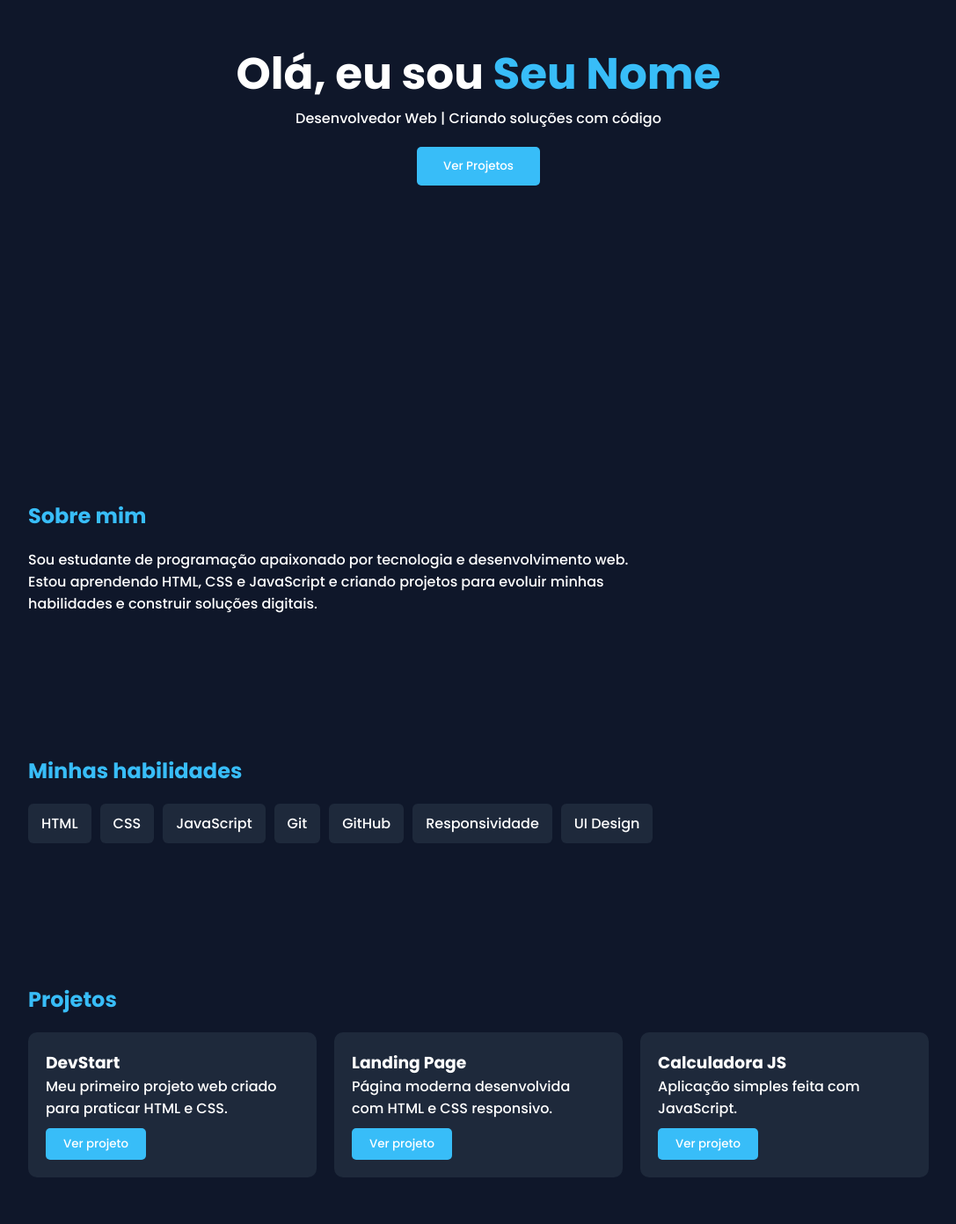
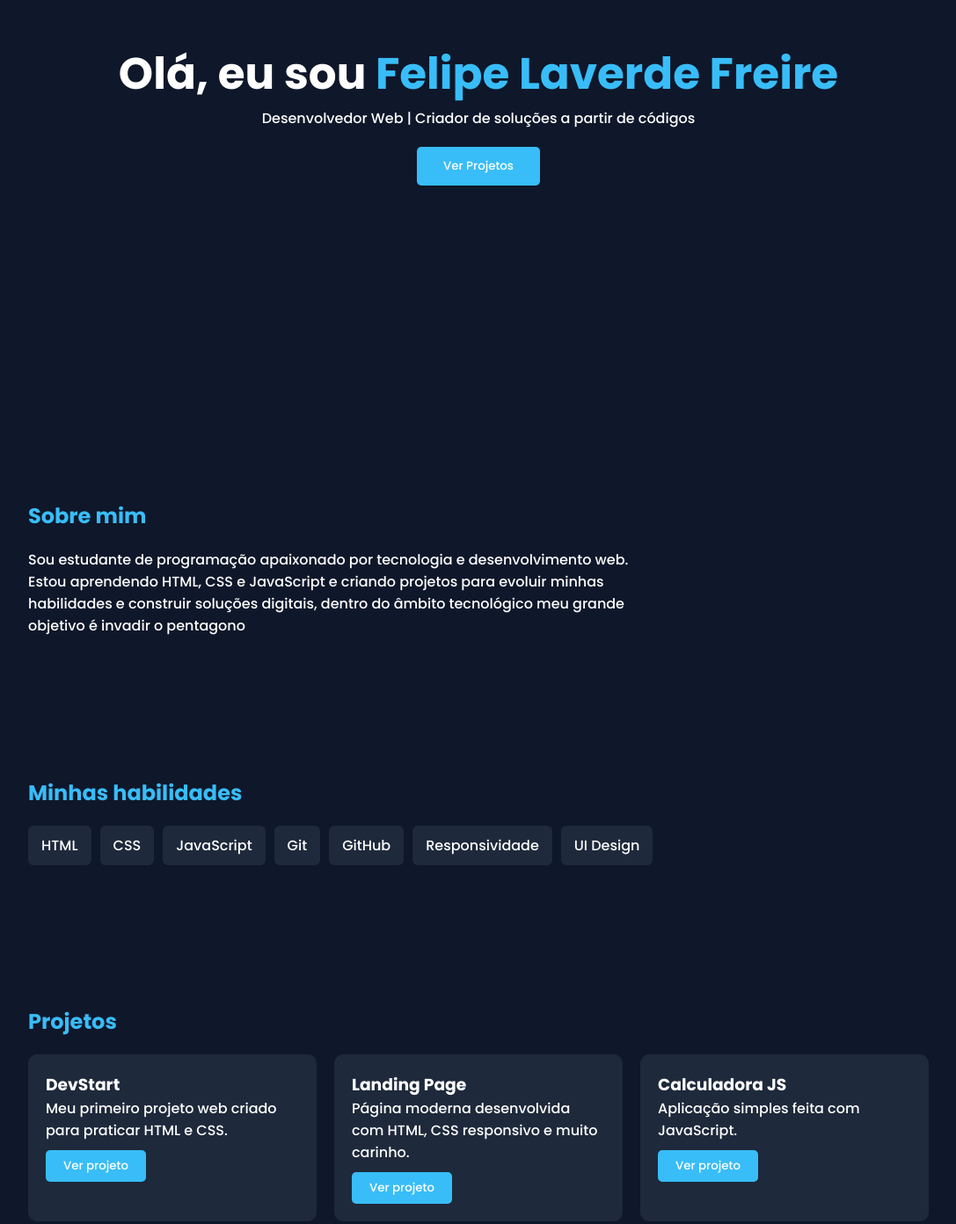
Before and after one commit to felipelaverdefreire-pixel/Portf-lio-aluno, a plain HTML site: page index.html in a window 1280 px wide. Shown: the part 300-1692 px from the top of the page at 88% size, without its empty margins (96-1183 px from the left). Drawn offline with Linux system fonts and the light colour scheme.

Commit message:
Update index.html

```diff
--- a/index.html
+++ b/index.html
@@ -186,9 +186,9 @@ margin-top:40px;
 
 <div class="hero">
 
-<h1>Olá, eu sou <span>Seu Nome</span></h1>
+<h1>Olá, eu sou <span>Felipe Laverde Freire</span></h1>
 
-<p>Desenvolvedor Web | Criando soluções com código</p>
+<p>Desenvolvedor Web | Criador de soluções a partir de códigos</p>
 
 <button>Ver Projetos</button>
 
@@ -202,7 +202,7 @@ margin-top:40px;
 <p class="sobre">
 Sou estudante de programação apaixonado por tecnologia e desenvolvimento web.
 Estou aprendendo HTML, CSS e JavaScript e criando projetos para evoluir minhas
-habilidades e construir soluções digitais.
+habilidades e construir soluções digitais, dentro do âmbito tecnológico meu grande objetivo é invadir o pentagono
 </p>
 
 </section>
@@ -248,7 +248,7 @@ habilidades e construir soluções digitais.
 
 <h3>Landing Page</h3>
 
-<p>Página moderna desenvolvida com HTML e CSS responsivo.</p>
+<p>Página moderna desenvolvida com HTML, CSS responsivo e muito carinho.</p>
 
 <button>Ver projeto</button>
 
@@ -288,7 +288,7 @@ habilidades e construir soluções digitais.
 
 <div>
 <h4>Futuro</h4>
-<p>tenho como principal objetivo me ingressar e especializar na área de inteligência artificial.</p>
+<p>tenho como principal objetivo me ingressar e especializar na área de inteligência artificial, onde quero impedir a escravidão da humanidade</p>
 </div>
 
 </div>
@@ -317,7 +317,7 @@ habilidades e construir soluções digitais.
 
 <footer>
 
-<p>© 2026 - Felipe Laverde Freire | Desenvolvedor</p>
+<p>© 2026 - Felipe Laverde Freire | Desenvolvedor web e sonhador</p>
 
 </footer>
 
```
